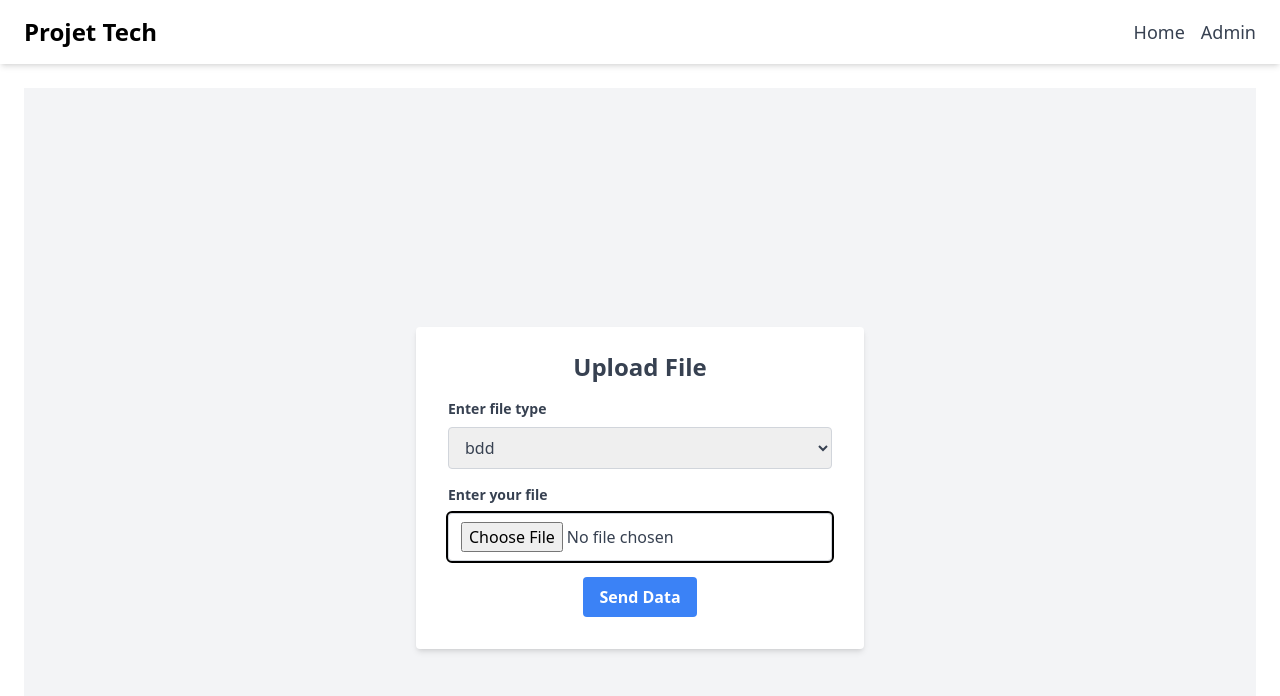
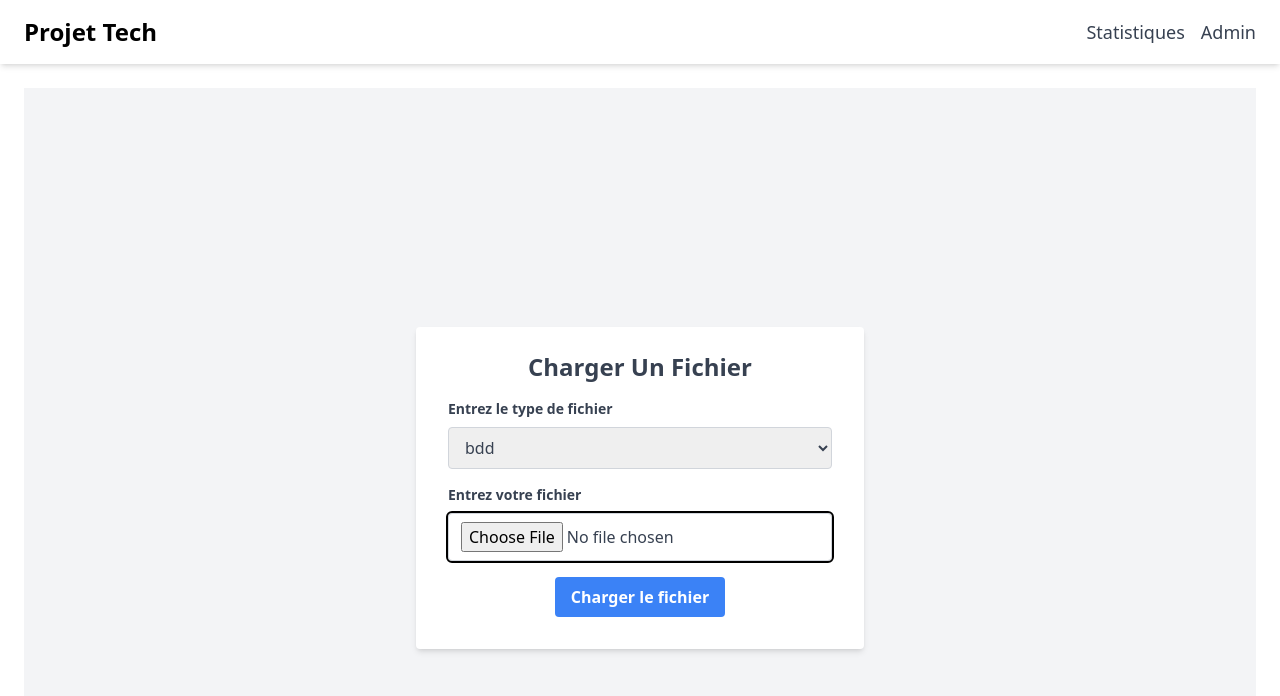
Before and after one commit to Marabii/ProjetTech_client, a Next.js app: page /admin in a window 1280 px wide. Shown: the top 696 px of the page. Built offline with nearby package versions, Linux system fonts and the light colour scheme.

Commit message:
Translated everything to french

```diff
--- a/app/admin/page.tsx
+++ b/app/admin/page.tsx
@@ -11,12 +11,13 @@ export default function AdminPage() {
     FormData
   >(saveStudentData, null);
 
-  const [visibleCount, setVisibleCount] = useState(20); // Initial number of errors to show
+  const [visibleCount, setVisibleCount] = useState(20); // Nombre initial d'erreurs à afficher
 
   const handleShowMore = () => {
-    setVisibleCount((prevCount) => prevCount + 20); // Show 20 more errors
+    setVisibleCount((prevCount) => prevCount + 20); // Afficher 20 erreurs supplémentaires
   };
 
+  console.log(actionReturn);
   return (
     <div className="min-h-screen flex items-center justify-center bg-gray-100 py-6">
       <form
@@ -24,27 +25,34 @@ export default function AdminPage() {
         className="bg-white shadow-md rounded px-8 pt-6 pb-8 w-full max-w-md space-y-4"
       >
         <h1 className="text-2xl font-bold text-gray-700 text-center">
-          Upload File
+          Charger Un Fichier
         </h1>
 
-        {/* Success Message Section */}
+        {/* Section de message de succès */}
         {actionReturn?.status === Status.success && (
           <div
             className="bg-green-100 border border-green-400 text-green-700 px-4 py-3 rounded relative"
             role="alert"
           >
-            <strong className="font-bold">Processing complete!</strong>
+            <strong className="font-bold">Traitement terminé !</strong>
             <span className="block sm:inline">
               {" "}
-              Your student data has been uploaded successfully.
+              Les données des étudiants ont été téléchargées avec succès.
             </span>
+            <ul className="mt-2 list-disc list-inside text-sm">
+              {actionReturn?.errors
+                .slice(0, visibleCount)
+                .map((error, index) => (
+                  <li key={index}>{error}</li>
+                ))}
+            </ul>
             {actionReturn.message && (
               <span className="block sm:inline">{actionReturn.message}</span>
             )}
           </div>
         )}
 
-        {/* Error Display Section */}
+        {/* Section d'affichage des erreurs */}
         {actionReturn?.status === Status.failure &&
           actionReturn.errors?.length &&
           actionReturn.errors?.length > 0 && (
@@ -52,9 +60,9 @@ export default function AdminPage() {
               className="bg-red-100 border border-red-400 text-red-700 px-4 py-3 rounded relative"
               role="alert"
             >
-              <strong className="font-bold">Submission Failed!</strong>
+              <strong className="font-bold">Échec de la soumission !</strong>
               <span className="block sm:inline">
-                {actionReturn.message || "We encountered some errors"}
+                {actionReturn.message || "Nous avons rencontré des erreurs"}
               </span>
               <ul className="mt-2 list-disc list-inside text-sm">
                 {actionReturn.errors
@@ -69,19 +77,19 @@ export default function AdminPage() {
                   onClick={handleShowMore}
                   className="mt-2 text-blue-500 hover:underline"
                 >
-                  Show more
+                  Afficher plus
                 </button>
               )}
             </div>
           )}
 
-        {/* Input Fields */}
+        {/* Champs de saisie */}
         <div className="mb-4">
           <label
             htmlFor="type"
             className="block text-gray-700 text-sm font-bold mb-2"
           >
-            Enter file type
+            Entrez le type de fichier
           </label>
           <select
             required
@@ -101,7 +109,7 @@ export default function AdminPage() {
             htmlFor="file"
             className="block text-gray-700 text-sm font-bold mb-2"
           >
-            Enter your file
+            Entrez votre fichier
           </label>
           <input
             required
@@ -113,7 +121,11 @@ export default function AdminPage() {
         </div>
 
         <div className="flex justify-center">
-          <SubmitButton pending={pending} />
+          <SubmitButton
+            text="Charger le fichier"
+            pendingText="Chargement du fichier"
+            pending={pending}
+          />
         </div>
       </form>
     </div>
--- a/app/layout.tsx
+++ b/app/layout.tsx
@@ -30,13 +30,15 @@ export default function RootLayout({
         {/* Header */}
         <header className="bg-white shadow-md py-4">
           <div className="container mx-auto flex justify-between items-center px-6">
-            <h1 className="text-2xl font-bold">Projet Tech</h1>
+            <Link href="/">
+              <h1 className="text-2xl font-bold">Projet Tech</h1>
+            </Link>
             <nav className="flex space-x-4">
               <Link
-                href="/"
+                href="/stats"
                 className="text-lg  text-gray-700 hover:text-blue-500"
               >
-                Home
+                Statistiques
               </Link>
               <Link
                 href="/admin"
--- a/app/page.tsx
+++ b/app/page.tsx
@@ -61,9 +61,7 @@ const StudentQueryForm: React.FC = () => {
       variants={containerVariants}
       transition={{ duration: 0.5, ease: "easeOut" }}
     >
-      <h2 className="text-3xl font-semibold mb-6 text-gray-800">
-        Student Search
-      </h2>
+      <h2 className="text-3xl font-semibold mb-6 text-gray-800">Rechercher</h2>
 
       {/* Common Search Fields */}
       <div className="grid grid-cols-1 sm:grid-cols-2 gap-4">
@@ -96,7 +94,9 @@ const StudentQueryForm: React.FC = () => {
           variants={containerVariants}
           transition={{ duration: 0.5, delay: 0.3 }}
         >
-          {showAdvanced ? "Hide Advanced Search" : "Show Advanced Search"}
+          {showAdvanced
+            ? "Masquer la recherche avancée"
+            : "Afficher la recherche avancée"}
         </motion.button>
 
         <motion.button
@@ -108,7 +108,7 @@ const StudentQueryForm: React.FC = () => {
           variants={containerVariants}
           transition={{ duration: 0.5, delay: 0.3 }}
         >
-          Reset Input Fields
+          Réinitialiser les champs de saisie
         </motion.button>
       </div>
 
--- a/app/stats/InternshipByCountryChart.tsx
+++ b/app/stats/InternshipByCountryChart.tsx
@@ -46,7 +46,7 @@ const InternshipByCountryChart: React.FC = () => {
 
   return (
     <div className="p-4 bg-white rounded shadow">
-      <h2 className="text-xl font-bold mb-2">Internships by Country</h2>
+      <h2 className="text-xl font-bold mb-2">Stages par pays</h2>
       <Doughnut data={chartData} />
     </div>
   );
--- a/app/stats/NationalityDistributionChart.tsx
+++ b/app/stats/NationalityDistributionChart.tsx
@@ -54,7 +54,7 @@ const NationalityDistributionChart: React.FC = () => {
 
   return (
     <div className="p-4 bg-white rounded shadow">
-      <h2 className="text-xl font-bold mb-2">Nationality Distribution</h2>
+      <h2 className="text-xl font-bold mb-2">Répartition des nationalités</h2>
       <Pie data={chartData} />
     </div>
   );
--- a/app/stats/TotalStudentsChart.tsx
+++ b/app/stats/TotalStudentsChart.tsx
@@ -28,7 +28,7 @@ const TotalStudentsChart: React.FC = () => {
 
   return (
     <div className="p-4 bg-white rounded shadow">
-      <h2 className="text-xl font-bold mb-2">Total Students</h2>
+      <h2 className="text-xl font-bold mb-2">Nombre total d&apos;étudiants</h2>
       <p className="text-4xl font-semibold text-center">{data.count}</p>
     </div>
   );
--- a/app/stats/page.tsx
+++ b/app/stats/page.tsx
@@ -7,7 +7,7 @@ export default function StatsPage() {
   return (
     <div className="min-h-screen bg-gray-100 p-8 space-y-8">
       <h1 className="text-3xl font-bold text-center mb-8">
-        Students Statistics Dashboard
+        Tableau de bord des statistiques des étudiants
       </h1>
 
       <div className="grid grid-cols-1 md:grid-cols-2 gap-8">
--- a/components/SubmitButton.tsx
+++ b/components/SubmitButton.tsx
@@ -1,9 +1,16 @@
 interface ISubmitBtn {
   pending: boolean;
   callback?: () => void;
+  text?: string;
+  pendingText?: string;
 }
 
-export default function SubmitButton({ pending, callback }: ISubmitBtn) {
+export default function SubmitButton({
+  pending,
+  callback,
+  text,
+  pendingText,
+}: ISubmitBtn) {
   return (
     <button
       onClick={callback}
@@ -35,7 +42,9 @@ export default function SubmitButton({ pending, callback }: ISubmitBtn) {
           ></path>
         </svg>
       )}
-      {pending ? "Sending..." : "Send Data"}
+      {pending
+        ? pendingText || "En train de rechercher..."
+        : text || "Chercher"}
     </button>
   );
 }
```
Also changed, not shown: app/(homePageComponents)/RenderStudents.tsx (+14 -16 lines).
